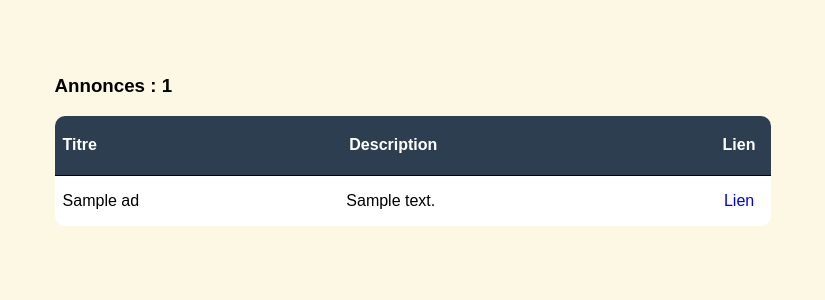
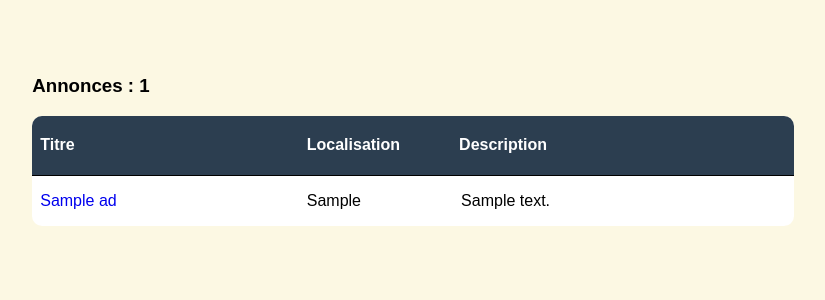
Before and after one commit to Florian-Dj/job_search, a Django app: page /annonce in a window 1280 px wide. Shown: the part 73-373 px from the top of the page, without its empty margins (227-1052 px from the left). Run offline with Django 3.2, Linux system fonts and the light colour scheme; tables that the repository leaves empty hold one stand-in row (values such as "Sample post").

Commit message:
Change style css ad

```diff
--- a/mysite/static/css/style.css
+++ b/mysite/static/css/style.css
@@ -48,7 +48,7 @@ a {
 
 
 .wrap-table100 {
-  width: 80%;
+  width: 85%;
   margin: 75px auto;
 }
 
@@ -67,16 +67,11 @@ table * {position: relative;}
 
 table td, table th {padding-left: 8px;}
 
-td.title{width: 40%;}
-
-td.link, th.link{
-  width: 10%;
-  text-align: center;
-}
+td.title{width: 35%;}
 
 td.description{
-  width: 50%;
-  padding: 8px 5px;
+  width: 45%;
+  padding: 15px 10px;
 }
 
 tbody tr {border-top: 1px solid black;}
--- a/mysite/templates/ad.html
+++ b/mysite/templates/ad.html
@@ -10,17 +10,18 @@
         <table>
             <thead>
                 <tr>
-                   <th>Titre</th>
-                   <th>Description</th>
-                   <th class="link">Lien</th>
+                    <th>Titre</th>
+                    <th>Localisation</th>
+                    <th>Description</th>
                 </tr>
             </thead>
             <tbody>
 {% for ad in ad_list %}
                 <tr>
-                    <td class="title">{{ad.title}}</td>
+                    <td class="title"><a href="{{ad.link}}" target="_blank">{{ad.title}}</a></td>
+                    <td class="location">{{ad.location}}</td>
                     <td class="description">{{ad.description}}</td>
-                    <td class="link"><a href="{{ad.link}}" target="_blank">Lien</a></td>
+
                 </tr>
 {% endfor %}
             </tbody>
--- a/mysite/templates/home.html
+++ b/mysite/templates/home.html
@@ -12,15 +12,15 @@
                 <tr>
                    <th>Titre</th>
                    <th>Description</th>
-                   <th class="link">Lien</th>
+                   <th>Localisation</th>
                 </tr>
             </thead>
             <tbody>
 {% for ad in last_ad %}
                 <tr>
-                    <td class="title">{{ad.title}}</td>
+                    <td class="title"><a href="{{ad.link}}" target="_blank">{{ad.title}}</a></td>
+                    <td class="location">{{ad.location}}</td>
                     <td class="description">{{ad.description}}</td>
-                    <td class="link"><a href="{{ad.link}}" target="_blank">Lien</a></td>
                 </tr>
 {% endfor %}
             </tbody>
```
